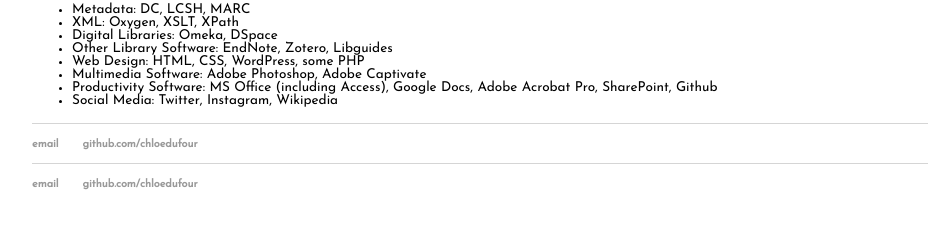
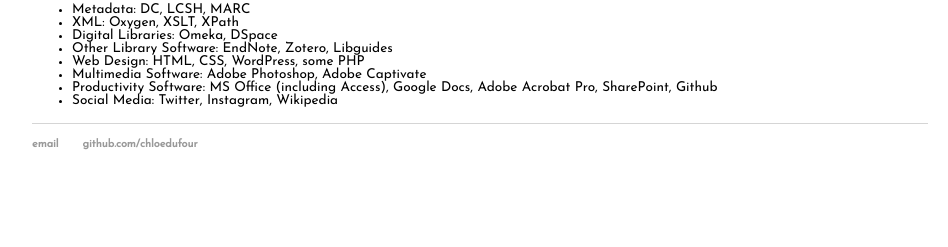
Before and after one commit to chloedufour/cdufour.github.io, a Jekyll site: the page built from cv/vitae.html, in a window 1280 px wide. Shown: the part 1156-1403 px from the top of the page, without its empty margins (202-1150 px from the left). Built offline with Jekyll 4.4.1, drawn with Linux system fonts in a browser that asks for light colours; after the commit the page ends 1366 px from its top, so only the background shows below that.

Commit message:
Update vitae.html

```diff
--- a/cv/vitae.html
+++ b/cv/vitae.html
@@ -98,12 +98,7 @@
       <li>Social Media: Twitter, Instagram, Wikipedia</li>
      </ul>
 
-    <footer>
-	    		<ul>
-	        		<li><a href="mailto:chloe.dufour16@gmail.com">email</a></li>
-	        		<li><a href="https://github.com/chloedufour">github.com/chloedufour</a></li>
-				</ul>
-			</footer>
+
   </body>
 
 
```
